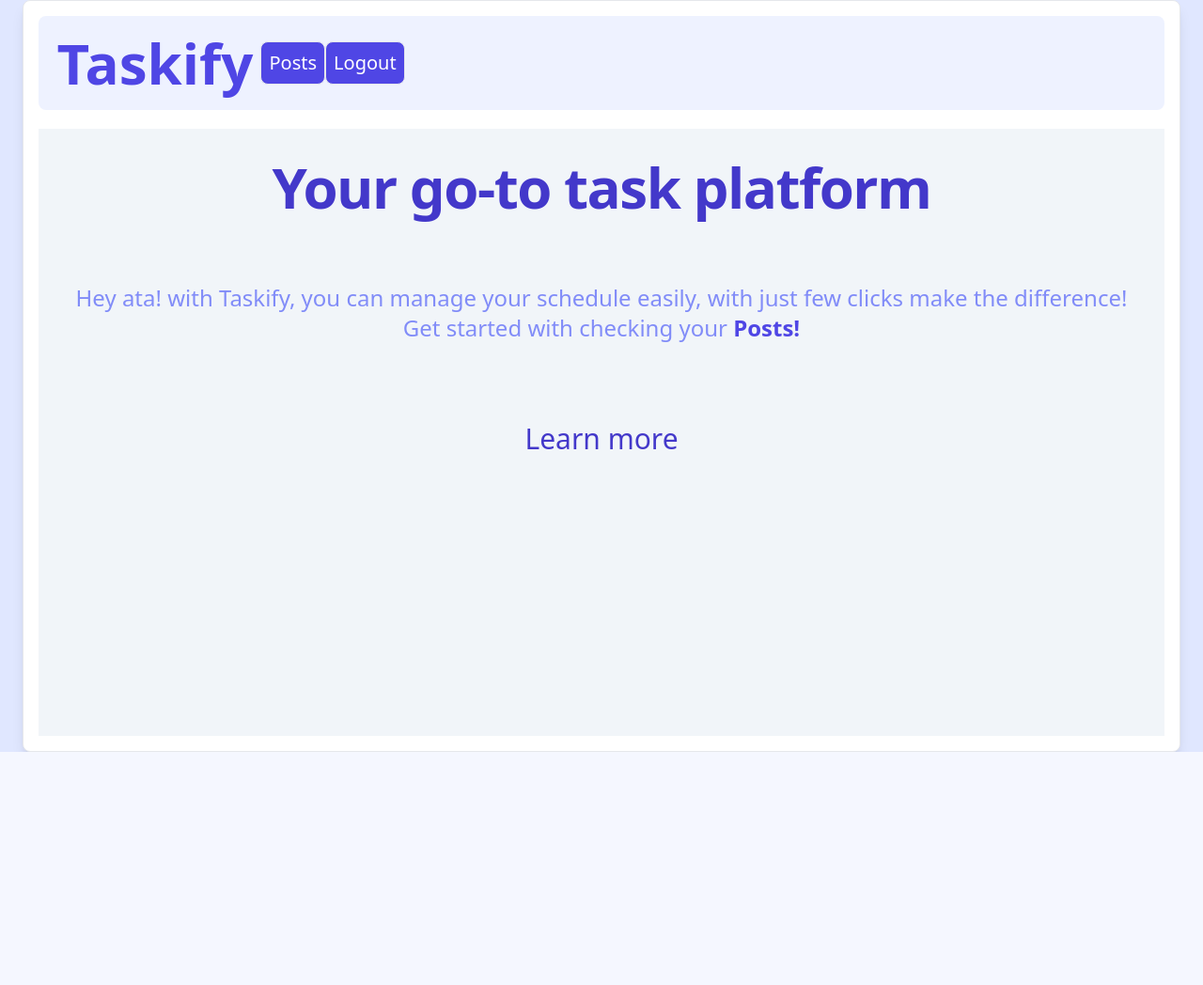
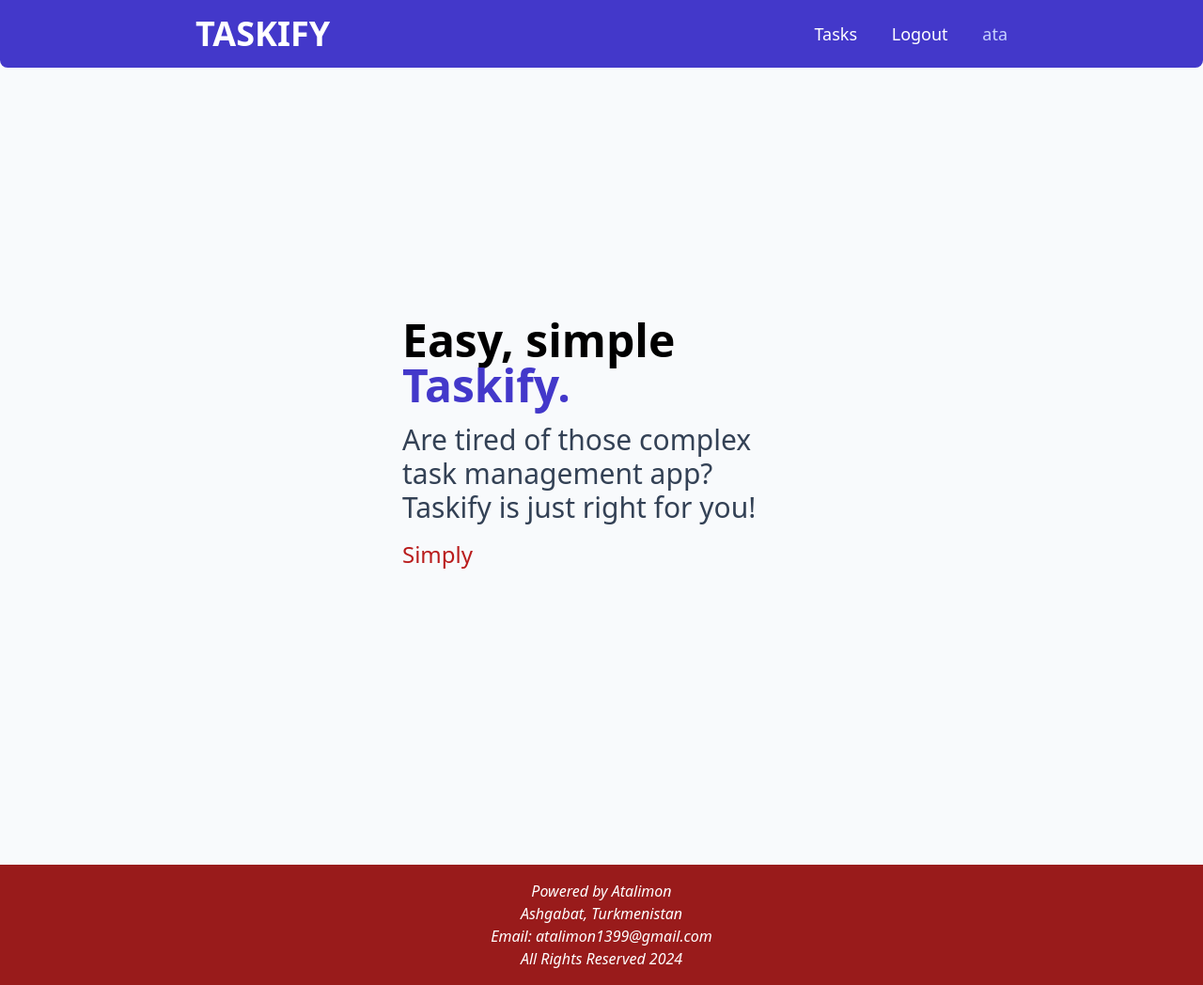
Before and after one commit to atalimon/Django-TODO-Project, a Django app: page / in a window 1280 px wide. Shown: the whole page at 94% size. Before the commit the page ends 800 px from the top, so only its background shows below. Run offline with Django 5.2, Linux system fonts and the light colour scheme; a user stored in the database is signed in; parts of the project's set-up code (start-up, migrations or seed data) failed here and were passed over.

Commit message:
I hope this is last

```diff
--- a/static/css/style.css
+++ b/static/css/style.css
@@ -570,8 +570,16 @@ video {
   position: static;
 }
 
+.absolute {
+  position: absolute;
+}
+
 .relative {
   position: relative;
+}
+
+.sticky {
+  position: sticky;
 }
 
 .left-0 {
@@ -580,6 +588,14 @@ video {
 
 .top-0 {
   top: 0px;
+}
+
+.z-10 {
+  z-index: 10;
+}
+
+.m-0 {
+  margin: 0px;
 }
 
 .m-1 {
@@ -598,17 +614,32 @@ video {
   margin: 1rem;
 }
 
+.mx-auto {
+  margin-left: auto;
+  margin-right: auto;
+}
+
+.my-12 {
+  margin-top: 3rem;
+  margin-bottom: 3rem;
+}
+
+.my-20 {
+  margin-top: 5rem;
+  margin-bottom: 5rem;
+}
+
 .my-3 {
   margin-top: 0.75rem;
   margin-bottom: 0.75rem;
 }
 
+.mb-12 {
+  margin-bottom: 3rem;
+}
+
 .mb-6 {
   margin-bottom: 1.5rem;
-}
-
-.mb-8 {
-  margin-bottom: 2rem;
 }
 
 .mt-2 {
@@ -619,6 +650,10 @@ video {
   margin-top: 0.75rem;
 }
 
+.mt-4 {
+  margin-top: 1rem;
+}
+
 .mt-5 {
   margin-top: 1.25rem;
 }
@@ -627,16 +662,28 @@ video {
   margin-top: 1.5rem;
 }
 
+.mt-12 {
+  margin-top: 3rem;
+}
+
+.mt-20 {
+  margin-top: 5rem;
+}
+
+.mb-4 {
+  margin-bottom: 1rem;
+}
+
 .block {
   display: block;
 }
 
+.inline {
+  display: inline;
+}
+
 .flex {
   display: flex;
-}
-
-.inline-flex {
-  display: inline-flex;
 }
 
 .table {
@@ -663,6 +710,34 @@ video {
   height: 100vh;
 }
 
+.h-1\/3 {
+  height: 33.333333%;
+}
+
+.h-2\/3 {
+  height: 66.666667%;
+}
+
+.h-3\/6 {
+  height: 50%;
+}
+
+.h-3\/5 {
+  height: 60%;
+}
+
+.min-h-screen {
+  min-height: 100vh;
+}
+
+.w-1\/2 {
+  width: 50%;
+}
+
+.w-2\/3 {
+  width: 66.666667%;
+}
+
 .w-full {
   width: 100%;
 }
@@ -671,12 +746,44 @@ video {
   min-width: 100%;
 }
 
+.max-w-4xl {
+  max-width: 56rem;
+}
+
+.max-w-md {
+  max-width: 28rem;
+}
+
+.max-w-xl {
+  max-width: 36rem;
+}
+
+.max-w-5xl {
+  max-width: 64rem;
+}
+
 .max-w-full {
   max-width: 100%;
 }
 
+.origin-top {
+  transform-origin: top;
+}
+
 .cursor-pointer {
   cursor: pointer;
+}
+
+.scroll-mt-20 {
+  scroll-margin-top: 5rem;
+}
+
+.scroll-mt-40 {
+  scroll-margin-top: 10rem;
+}
+
+.list-none {
+  list-style-type: none;
 }
 
 .flex-row {
@@ -685,6 +792,10 @@ video {
 
 .flex-col {
   flex-direction: column;
+}
+
+.flex-col-reverse {
+  flex-direction: column-reverse;
 }
 
 .items-start {
@@ -699,14 +810,34 @@ video {
   justify-content: center;
 }
 
+.justify-between {
+  justify-content: space-between;
+}
+
 .gap-2 {
   gap: 0.5rem;
 }
 
-.space-y-4 > :not([hidden]) ~ :not([hidden]) {
-  --tw-space-y-reverse: 0;
-  margin-top: calc(1rem * calc(1 - var(--tw-space-y-reverse)));
-  margin-bottom: calc(1rem * var(--tw-space-y-reverse));
+.gap-8 {
+  gap: 2rem;
+}
+
+.gap-4 {
+  gap: 1rem;
+}
+
+.space-x-8 > :not([hidden]) ~ :not([hidden]) {
+  --tw-space-x-reverse: 0;
+  margin-right: calc(2rem * var(--tw-space-x-reverse));
+  margin-left: calc(2rem * calc(1 - var(--tw-space-x-reverse)));
+}
+
+.self-end {
+  align-self: flex-end;
+}
+
+.overflow-auto {
+  overflow: auto;
 }
 
 .overflow-scroll {
@@ -721,8 +852,26 @@ video {
   overflow-wrap: break-word;
 }
 
+.rounded-2xl {
+  border-radius: 1rem;
+}
+
+.rounded-full {
+  border-radius: 9999px;
+}
+
 .rounded-lg {
   border-radius: 0.5rem;
+}
+
+.rounded-b-lg {
+  border-bottom-right-radius: 0.5rem;
+  border-bottom-left-radius: 0.5rem;
+}
+
+.rounded-l-none {
+  border-top-left-radius: 0px;
+  border-bottom-left-radius: 0px;
 }
 
 .border {
@@ -763,19 +936,53 @@ video {
   background-color: rgb(79 70 229 / var(--tw-bg-opacity));
 }
 
+.bg-indigo-700 {
+  --tw-bg-opacity: 1;
+  background-color: rgb(67 56 202 / var(--tw-bg-opacity));
+}
+
 .bg-red-600 {
   --tw-bg-opacity: 1;
   background-color: rgb(220 38 38 / var(--tw-bg-opacity));
 }
 
-.bg-slate-100 {
+.bg-red-800 {
   --tw-bg-opacity: 1;
-  background-color: rgb(241 245 249 / var(--tw-bg-opacity));
+  background-color: rgb(153 27 27 / var(--tw-bg-opacity));
+}
+
+.bg-slate-50 {
+  --tw-bg-opacity: 1;
+  background-color: rgb(248 250 252 / var(--tw-bg-opacity));
 }
 
 .bg-white {
   --tw-bg-opacity: 1;
   background-color: rgb(255 255 255 / var(--tw-bg-opacity));
+}
+
+.bg-gray-800 {
+  --tw-bg-opacity: 1;
+  background-color: rgb(31 41 55 / var(--tw-bg-opacity));
+}
+
+.bg-indigo-200 {
+  --tw-bg-opacity: 1;
+  background-color: rgb(199 210 254 / var(--tw-bg-opacity));
+}
+
+.bg-gradient-to-r {
+  background-image: linear-gradient(to right, var(--tw-gradient-stops));
+}
+
+.from-red-700 {
+  --tw-gradient-from: #b91c1c var(--tw-gradient-from-position);
+  --tw-gradient-to: rgb(185 28 28 / 0) var(--tw-gradient-to-position);
+  --tw-gradient-stops: var(--tw-gradient-from), var(--tw-gradient-to);
+}
+
+.to-red-950 {
+  --tw-gradient-to: #450a0a var(--tw-gradient-to-position);
 }
 
 .p-1 {
@@ -798,19 +1005,32 @@ video {
   padding: 1rem;
 }
 
+.p-6 {
+  padding: 1.5rem;
+}
+
+.p-8 {
+  padding: 2rem;
+}
+
+.px-2 {
+  padding-left: 0.5rem;
+  padding-right: 0.5rem;
+}
+
 .px-4 {
   padding-left: 1rem;
   padding-right: 1rem;
 }
 
-.px-5 {
-  padding-left: 1.25rem;
-  padding-right: 1.25rem;
-}
-
 .px-6 {
   padding-left: 1.5rem;
   padding-right: 1.5rem;
+}
+
+.py-12 {
+  padding-top: 3rem;
+  padding-bottom: 3rem;
 }
 
 .py-2 {
@@ -840,6 +1078,10 @@ video {
   text-align: right;
 }
 
+.align-middle {
+  vertical-align: middle;
+}
+
 .font-sans {
   font-family: ui-sans-serif, system-ui, sans-serif, "Apple Color Emoji", "Segoe UI Emoji", "Segoe UI Symbol", "Noto Color Emoji";
 }
@@ -849,9 +1091,34 @@ video {
   line-height: 2rem;
 }
 
-.text-base {
-  font-size: 1rem;
-  line-height: 1.5rem;
+.text-3xl {
+  font-size: 1.875rem;
+  line-height: 2.25rem;
+}
+
+.text-4xl {
+  font-size: 2.25rem;
+  line-height: 2.5rem;
+}
+
+.text-5xl {
+  font-size: 3rem;
+  line-height: 1;
+}
+
+.text-8xl {
+  font-size: 6rem;
+  line-height: 1;
+}
+
+.text-xl {
+  font-size: 1.25rem;
+  line-height: 1.75rem;
+}
+
+.text-lg {
+  font-size: 1.125rem;
+  line-height: 1.75rem;
 }
 
 .font-bold {
@@ -866,10 +1133,6 @@ video {
   font-weight: 500;
 }
 
-.font-normal {
-  font-weight: 400;
-}
-
 .font-semibold {
   font-weight: 600;
 }
@@ -878,12 +1141,8 @@ video {
   text-transform: uppercase;
 }
 
-.leading-none {
-  line-height: 1;
-}
-
-.tracking-tight {
-  letter-spacing: -0.025em;
+.italic {
+  font-style: italic;
 }
 
 .tracking-wide {
@@ -920,6 +1179,11 @@ video {
   color: rgb(31 41 55 / var(--tw-text-opacity));
 }
 
+.text-indigo-200 {
+  --tw-text-opacity: 1;
+  color: rgb(199 210 254 / var(--tw-text-opacity));
+}
+
 .text-indigo-500 {
   --tw-text-opacity: 1;
   color: rgb(99 102 241 / var(--tw-text-opacity));
@@ -940,6 +1204,26 @@ video {
   color: rgb(239 68 68 / var(--tw-text-opacity));
 }
 
+.text-red-700 {
+  --tw-text-opacity: 1;
+  color: rgb(185 28 28 / var(--tw-text-opacity));
+}
+
+.text-slate-500 {
+  --tw-text-opacity: 1;
+  color: rgb(100 116 139 / var(--tw-text-opacity));
+}
+
+.text-slate-700 {
+  --tw-text-opacity: 1;
+  color: rgb(51 65 85 / var(--tw-text-opacity));
+}
+
+.text-slate-900 {
+  --tw-text-opacity: 1;
+  color: rgb(15 23 42 / var(--tw-text-opacity));
+}
+
 .text-white {
   --tw-text-opacity: 1;
   color: rgb(255 255 255 / var(--tw-text-opacity));
@@ -1040,10 +1380,6 @@ video {
     margin-top: 0.5rem;
   }
 
-  .sm\:mt-20 {
-    margin-top: 5rem;
-  }
-
   .sm\:mt-4 {
     margin-top: 1rem;
   }
@@ -1068,8 +1412,16 @@ video {
     height: 100%;
   }
 
+  .sm\:w-1\/2 {
+    width: 50%;
+  }
+
   .sm\:w-4\/5 {
     width: 80%;
+  }
+
+  .sm\:w-5\/6 {
+    width: 83.333333%;
   }
 
   .sm\:w-full {
@@ -1080,20 +1432,8 @@ video {
     flex-direction: row;
   }
 
-  .sm\:justify-center {
-    justify-content: center;
-  }
-
-  .sm\:space-x-4 > :not([hidden]) ~ :not([hidden]) {
-    --tw-space-x-reverse: 0;
-    margin-right: calc(1rem * var(--tw-space-x-reverse));
-    margin-left: calc(1rem * calc(1 - var(--tw-space-x-reverse)));
-  }
-
-  .sm\:space-y-0 > :not([hidden]) ~ :not([hidden]) {
-    --tw-space-y-reverse: 0;
-    margin-top: calc(0px * calc(1 - var(--tw-space-y-reverse)));
-    margin-bottom: calc(0px * var(--tw-space-y-reverse));
+  .sm\:justify-between {
+    justify-content: space-between;
   }
 
   .sm\:p-10 {
@@ -1110,6 +1450,10 @@ video {
 
   .sm\:p-5 {
     padding: 1.25rem;
+  }
+
+  .sm\:text-left {
+    text-align: left;
   }
 
   .sm\:text-2xl {
@@ -1142,21 +1486,6 @@ video {
     line-height: 1;
   }
 
-  .sm\:text-9xl {
-    font-size: 8rem;
-    line-height: 1;
-  }
-
-  .sm\:text-indigo-400 {
-    --tw-text-opacity: 1;
-    color: rgb(129 140 248 / var(--tw-text-opacity));
-  }
-
-  .sm\:text-indigo-700 {
-    --tw-text-opacity: 1;
-    color: rgb(67 56 202 / var(--tw-text-opacity));
-  }
-
   .sm\:shadow-xl {
     --tw-shadow: 0 20px 25px -5px rgb(0 0 0 / 0.1), 0 8px 10px -6px rgb(0 0 0 / 0.1);
     --tw-shadow-colored: 0 20px 25px -5px var(--tw-shadow-color), 0 8px 10px -6px var(--tw-shadow-color);
@@ -1164,30 +1493,23 @@ video {
   }
 }
 
-@media (min-width: 1024px) {
-  .lg\:mb-16 {
-    margin-bottom: 4rem;
+@media (min-width: 768px) {
+  .md\:block {
+    display: block;
   }
 
+  .md\:hidden {
+    display: none;
+  }
+}
+
+@media (min-width: 1024px) {
   .lg\:w-2\/5 {
     width: 40%;
-  }
-
-  .lg\:text-xl {
-    font-size: 1.25rem;
-    line-height: 1.75rem;
   }
 }
 
 @media (min-width: 1280px) {
-  .xl\:m-3 {
-    margin: 0.75rem;
-  }
-
-  .xl\:mb-8 {
-    margin-bottom: 2rem;
-  }
-
   .xl\:mt-1 {
     margin-top: 0.25rem;
   }
@@ -1232,16 +1554,8 @@ video {
     width: 100%;
   }
 
-  .xl\:p-10 {
-    padding: 2.5rem;
-  }
-
   .xl\:p-4 {
     padding: 1rem;
-  }
-
-  .xl\:p-5 {
-    padding: 1.25rem;
   }
 
   .xl\:text-2xl {
@@ -1252,11 +1566,6 @@ video {
   .xl\:text-3xl {
     font-size: 1.875rem;
     line-height: 2.25rem;
-  }
-
-  .xl\:text-6xl {
-    font-size: 3.75rem;
-    line-height: 1;
   }
 
   .xl\:text-lg {
@@ -1273,16 +1582,6 @@ video {
     font-size: 1.25rem;
     line-height: 1.75rem;
   }
-
-  .xl\:text-indigo-400 {
-    --tw-text-opacity: 1;
-    color: rgb(129 140 248 / var(--tw-text-opacity));
-  }
-
-  .xl\:text-indigo-700 {
-    --tw-text-opacity: 1;
-    color: rgb(67 56 202 / var(--tw-text-opacity));
-  }
 }
 
 .rtl\:text-right:where([dir="rtl"], [dir="rtl"] *) {
--- a/templates/base.html
+++ b/templates/base.html
@@ -5,41 +5,43 @@
     <link rel="stylesheet" href="https://fonts.googleapis.com/css2?family=Material+Symbols+Outlined:opsz,wght,FILL,GRAD@20..48,100..700,0..1,-50..200" />
 </head>
 
-<body class=" font-mono h-screen bg-indigo-100 flex justify-center items-center ">
+<body class="min-h-screen bg-slate-50 dark:bg-black dark:text-white">
+    <header class="bg-indigo-700 text-white sticky top-0 z-10 rounded-b-lg">
+        <section class="max-w-4xl mx-auto p-4 flex justify-between items-center"><h2 class="text-4xl font-bold"><a href='{% url "home" %}'>TASKIFY</a></h2>
+        <div>
 
-    <div class="sm:h-full sm:p-2  xl:h-full xl:p-4 sm:m-3 border bg-white  rounded-lg shadow-lg  flex flex-col justify-start ">
-
-        <div class="rounded-lg bg-indigo-50 flex flex-row  p-3  justify-between ">
-
-            <div class="p-2 ">
-                <h1 class="text-center sm:text-7xl sm:font-extrabold  shadow-xl xl:text-6xl text-indigo-600 font-extrabold">Taskify</h1>
-            </div>
-
-            <div class=" flex flex-row  items-center ">
+            <nav class="hidden md:block space-x-8 text-lg" aria-label='main'>
                 {% if user.is_authenticated %}
-                <button class=" sm:text-xl xl:text-xl p-2 rounded-lg bg-indigo-600 hover:bg-white hover:text-indigo-600 hover:border-indigo-600 border  text-white "><a href="{% block controller1 %}{% endblock %}">{% block controller1title %}{% endblock %}</a></button>
-
-                <form class="item-center justify-center m-0" action="{% url 'logout' %}" method="post">
+                <a href="{% block controller1 %} {% endblock %}" class="hover:opacity-70">{% block controller1title %}{% endblock %}</a>
+                <form class="inline" action="{% url 'logout' %}" method="post">
                     {% csrf_token %}
-                    <button class="sm:text-5xl xl:text-xl p-2 rounded-lg bg-indigo-600 hover:bg-white hover:text-indigo-600 hover:border-indigo-600 border  text-white " type="submit">Logout</button>
+                    <button class="hover:opacity-70" type="submit">Logout</button>
                 </form>
-
+                <a href="#" class="text-indigo-200 ">{{ user.user_name }}</a>
                 {% else %}
-                <button class="sm:text-5xl xl:text-xl p-2 rounded-lg bg-indigo-600 hover:bg-white hover:text-indigo-600 hover:border-indigo-600 border text-white"><a  href="{% url 'login' %}">LogIn</a></button>
-                <button class="sm:text-5xl xl:text-xl p-2 rounded-lg bg-indigo-600 hover:bg-white hover:text-indigo-600 hover:border-indigo-600 border text-white "><a  href="{% url 'register' %}">Sign Up</a></button>
+                <a href="{% url 'login' %}" class="hover:opacity-70">Login</a>
+                <a href="{% url 'register' %}" class="hover:opacity-70">Register</a>
                 {% endif %}
-            </div>
-
+            </nav>
         </div>
-
-        <div class=" content bg-slate-100 rounded-lg mt-5 flex  justify-center xl:w-full xl:h-full sm:h-full sm:w-full ">
-            {% block content %}{% endblock %}
-        </div>
-
-    </div>
+        </section>
 
 
+    </header>
+    <main class="max-w-4xl mx-auto">
+    {%block content%}
 
-
-
-</body>
+    {%endblock content %}
+    </main>
+    <footer id="footer" class="bg-red-800 text-white text-l">
+    <section class="text-center max-w-xl mx-auto p-4 flex-col sm:flex-row sm:justify-between">
+        <address>
+            <h2>Powered by Atalimon</h2>
+            Ashgabat, Turkmenistan<br>
+            Email: <a href="atalimon1399@gmail.com">atalimon1399@gmail.com</a>
+            <p class="text-center">All Rights Reserved 2024</p>
+        </address>
+    </section>
+    </footer>
+    </body>
+    </html>
--- a/templates/posts/home.html
+++ b/templates/posts/home.html
@@ -1,27 +1,21 @@
 {%extends 'base.html'%}
-{%block title %} HOME PAGE {% endblock %}
+{% block controller1 %} {% url 'posts' %} {% endblock%}
+{% block controller1title %} Tasks {% endblock%}
 
-    {% block controller1 %} {% url 'posts' %} {% endblock%}
-    {% block controller1title %} Posts {% endblock%}
+{% block content %}
 
 
-{% block content %}
-<section class="bg-slate-100 ">
-    <div class=" max-w-full  text-center  ">
+    <section id="hero" class="min-h-screen flex flex-col-reverse justify-center align-middle px-6 items-center gap-8 mb-12 scroll-mt-40 sm:flex-row  ">
+        <article class="sm:w-1/2">
+            <h2 class="max-w-md text-5xl font-bold text-center sm:text-5xl sm:text-left text-slate-900.dark:text-white">Easy, simple <span class="text-indigo-700 dark:text indigo-300"> Taskify.</span></h2>
+            <p class="max-w-md text-3xl mt-4 text-center sm:text-left text-slate-700 dark:text-slate-400">
+                Are tired of those complex task management app? Taskify is just right for you!
+            </p>
+            <p class="max-w-md text-2xl mt-4 text-center sm:text-left text-red-700 dark:text-red-700">Simply</p>
+        </article>
 
-        <h2 class="sm:text-9xl sm:p-10 sm:mt-20 xl:m-3 sm:m-25 xl:text-6xl font-extrabold tracking-tight leading-none sm:text-indigo-700 xl:text-indigo-700   xl:p-5">Your go-to task platform</h2>
-        {% if user.is_authenticated %}
-        <p class="xl:p-10 xl:mb-8 sm:p-10 sm:text-6xl xl:text-2xl font-normal sm:text-indigo-400 xl:text-indigo-400 lg:text-xl">Hey {{user.user_name}}! with Taskify, you can manage your schedule easily, with just few clicks make the difference! <br> Get started with checking your <a href="{% url 'posts' %}" class="text-indigo-600 font-semibold hover:text-indigo-200"> Posts!</a></p>
-        {% else %}
-        <p class="xl:p-10 mb-8 sm:text-6xl sm:text-indigo-400 xl:text-2xl">With Taskify, you can manage your schedule easily, with just few clicks make the difference! <br> Get started with <a href="{% url 'register' %}" class="text-indigo-600 font-semibold hover:text-indigo-200">Creating account</a> or <a href="{% url 'login' %}" class="text-indigo-600 font-semibold hover:text-indigo-200">Login!</a></p>
-        {% endif %}
-        <div class="flex flex-col mb-8 lg:mb-16 space-y-4 sm:flex-row sm:justify-center sm:space-y-0 sm:space-x-4">
-            <a href="https://github.com/atalimon/Django-TODO-Project" class="inline-flex justify-center items-center py-3 px-5 text-base font-medium text-center sm:text-5xl xl:text-3xl text-indigo-700 rounded-lg bg-primary-700 hover:bg-primary-800 focus:ring-4 focus:ring-primary-300 dark:focus:ring-primary-900">
-                Learn more
-            </a>
-        </div>
+    </section>
 
-    </div>
-</section>
 
-{%endblock%}
+
+{% endblock %}
--- a/templates/posts/post_detail.html
+++ b/templates/posts/post_detail.html
@@ -11,7 +11,7 @@
 
 	</header>
 
-	<p class="sm:mt-10 xl:mt-5 break-words text-indigo-600  border border-white p-4 flex sm:h-96 xl:w-full xl:h-56 sm:text-4xl xl:text-xl">{{post.description}}</p>
+	<p class="sm:mt-10 xl:mt-5 break-words text-black  border bg-indigo-200 border-white p-4 flex sm:h-96 xl:w-full xl:h-56 sm:text-4xl xl:text-xl">{{post.description}}</p>
 
 	<span class=" xl:text-xl flex font-extrabold justify-center w-full h-3/12 mt-3 badge {% if task.completed %}badge-completed{% else %}badge-pending{%endif%}">
 		{% if post.completed %} Completed {%else%} Pending {%endif%}
--- a/templates/posts/post_form.html
+++ b/templates/posts/post_form.html
@@ -11,8 +11,8 @@
 	 	{%csrf_token %}
 
 	 	<h2 class="m-2 xl:text-3xl sm:text-7xl text-indigo-500 font-semibold">Create Post</h2>
-		<input type="text" name="title" maxlength="40" required id="id_title" placeholder="Give a name for your Task.." class="rounded-lg p-2 bg-indigo-50 sm:text-6xl sm:mt-2 xl:text-xl">
-		<textarea name="description" cols="30" rows="10" id="id_description" placeholder="Describe your task..." class="mt-2 rounded-lg p-2 bg-indigo-50 sm:text-6xl sm:mt-4 xl:text-xl"></textarea>
+		<input type="text" name="title" maxlength="40" required id="id_title" placeholder="Give a name for your Task.." class="text-black rounded-lg p-2 bg-indigo-50 sm:text-6xl sm:mt-2 xl:text-xl">
+		<textarea name="description" cols="30" rows="10" id="id_description" placeholder="Describe your task..." class="text-black mt-2 rounded-lg p-2 bg-indigo-50 sm:text-6xl sm:mt-4 xl:text-xl"></textarea>
 
 		<div class="form-buttons p-3 m-3">
 			<button type="submit" value="Create" class="sm:text-5xl xl:text-xl sm:p-4 border hover:border-indigo-600 rounded-lg text-white btn btn-primary cursor-pointer bg-indigo-600 hover:bg-white hover:text-indigo-600 p-2">Create</button>
--- a/templates/posts/post_update.html
+++ b/templates/posts/post_update.html
@@ -8,8 +8,8 @@
 		{%csrf_token %}
 
 		<h2 class="m-2 text-2xl text-indigo-500 font-semibold">Edit Post</h2>
-	   <input type="text" name="title" maxlength="40" required id="id_title" value="{{ form.instance.title }}" class="rounded-lg p-2 bg-indigo-50">
-	   <textarea name="description" cols="30" rows="10" id="id_description" value="{{ form.instance.description }}" class="mt-2 rounded-lg p-2 bg-indigo-50"></textarea>
+	   <input type="text" name="title" maxlength="40" required id="id_title" value="{{ form.instance.title }}" class="rounded-lg p-2 bg-indigo-200 text-black">
+	   <textarea name="description" cols="30" rows="10" id="id_description" value="{{ form.instance.description }}" class="mt-2 rounded-lg p-2 bg-indigo-200 tex-black"></textarea>
 	   <div class="flex flex-row item-center gap-2 m-2">
 	   <label for="completed">Mark if completed </label><br>
 	   <input type="checkbox" name="completed" id="id_completed" class="form-checkbox " {% if form.instance.completed %}checked{% endif %}>
```
Also changed, not shown: other parts of static/css/style.css (+135 -9 lines), AtaDjango/settings.py (+9 -8 lines), node/tailwind.config.js (+2 -9 lines), templates/posts/post_base.html (+6 -6 lines), templates/posts/post_delete.html (+13 -9 lines), db.sqlite3.
